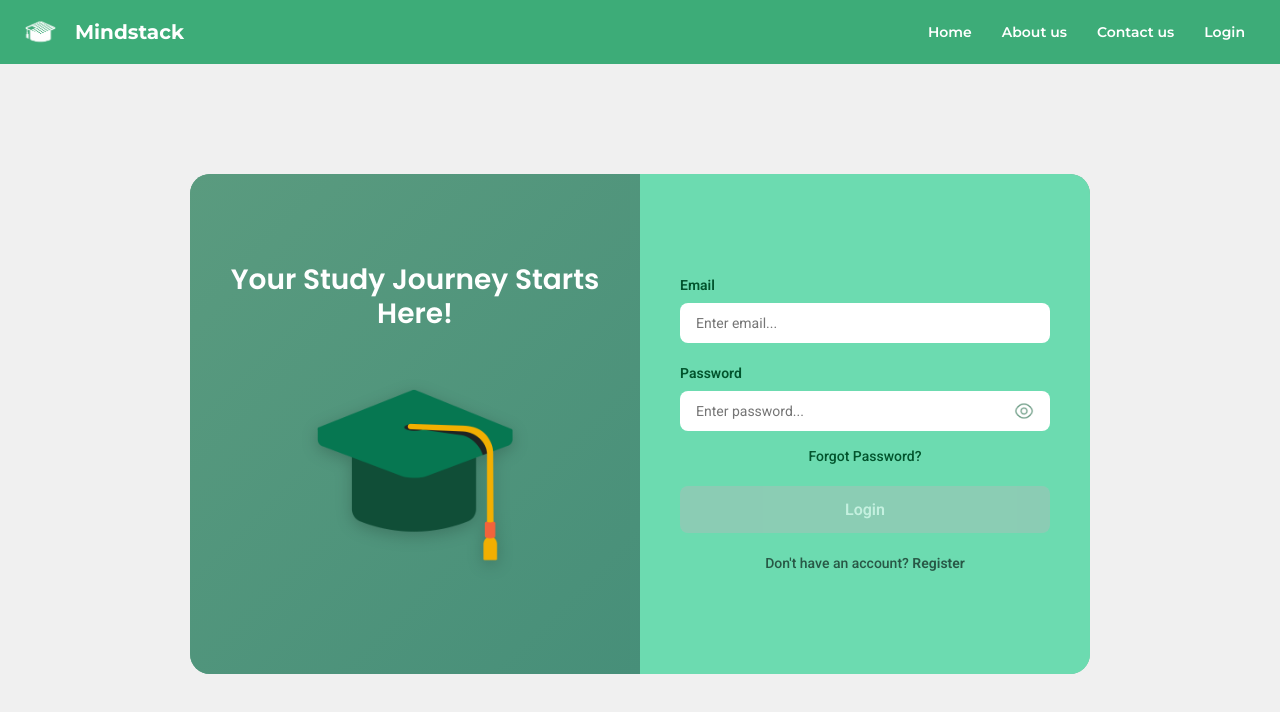
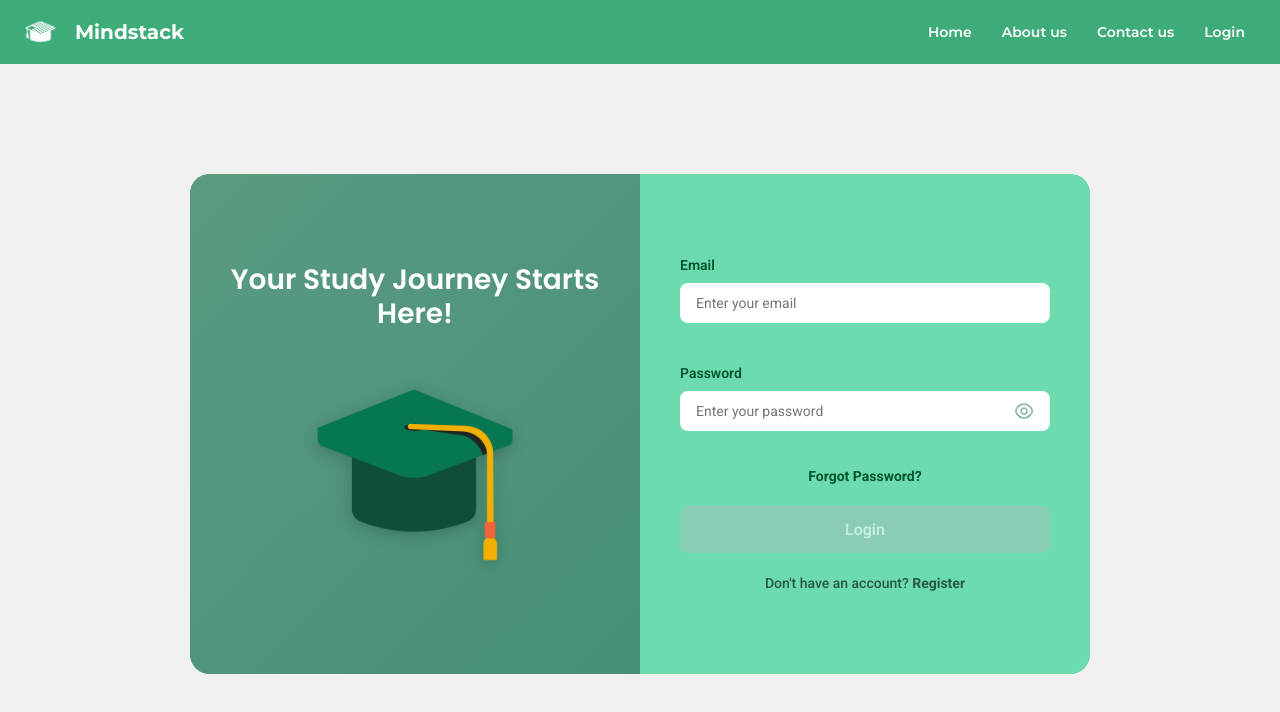
Before and after one commit to PUP-BSIT/project-techy-blinders-v2, an Angular app in the folder front-end/mind_stack/: page /login in a window 1280 px wide. Shown: the top 712 px of the page. Built offline with nearby package versions, Linux system fonts and the light colour scheme.

Commit message:
fix: error validation and validators

```diff
--- a/front-end/mind_stack/src/app/pages/login-page/login-page.html
+++ b/front-end/mind_stack/src/app/pages/login-page/login-page.html
@@ -16,14 +16,13 @@
 
         <div class="login-form">
         <form [formGroup]="loginForm" (ngSubmit)="login()">
-            <!-- Email -->
             <div class="email-class">
                 <div><label>Email</label></div>
-                <input formControlName="email" type="text" placeholder="Enter email...">
+                <input formControlName="email" type="text" placeholder="Enter your email">
 
                 @if (emailControl?.touched) {
                     @if(emailControl?.errors?.['required']) {
-                        <p class="validators-message">Enter your email</p>
+                        <p class="validators-message">Email is Required</p>
                     } @else if (emailControl?.errors?.['email']) {
                         <p class="validators-message">Invalid email format</p>
                     }
@@ -34,7 +33,7 @@
             <div class="password-class">
                 <div><label>Password</label></div>
                 <div class="password-input-container">
-                    <input formControlName="password" [type]="showPassword ? 'text' : 'password'" placeholder="Enter password...">
+                    <input formControlName="password" [type]="showPassword ? 'text' : 'password'" placeholder="Enter your password">
                     <button type="button" class="show-password-btn" (click)="togglePasswordVisibility()">
                         <img [src]="showPassword ? 'assets/unshow-password-icon.png' : 'assets/show-password-icon.png'"
                               [alt]="showPassword ? 'Hide password' : 'Show password'">
@@ -43,7 +42,7 @@
 
                 @if (passwordControl?.touched) {
                     @if(passwordControl?.errors?.['required']) {
-                        <p class="validators-message">Input a password</p>
+                        <p class="validators-message">Password is Required</p>
                     }
                 }
             </div>
@@ -51,6 +50,16 @@
             <!-- Error -->
             @if (errorMessage) {
                 <div class="error-message"><span>{{ errorMessage }}</span></div>
+            }
+
+            @if (loginForm.get('email')?.invalid && loginForm.get('email')?.touched) {
+                <div class="error-message"><span>{{ getEmailError() }}</span></div>
+
+            }
+
+            @if (loginForm.get('password')?.invalid && loginForm.get('password')?.touched) {
+                <div class="error-message"><span>{{ getPasswordError() }}</span></div>
+
             }
 
             <!-- Forgot password -->
--- a/front-end/mind_stack/src/app/pages/login-page/login-page.scss
+++ b/front-end/mind_stack/src/app/pages/login-page/login-page.scss
@@ -118,11 +118,15 @@
 }
 
 .email-class {
+    position: relative;
     margin-bottom: 20px;
+    padding-bottom: 20px;
 }
 
 .password-class {
+    position: relative;
     margin-bottom: 15px;
+    padding-bottom: 20px;
 }
 
 .login-form span {
@@ -137,8 +141,11 @@
     color: #d32f2f;
     font-size: 12px;
     font-weight: 500;
-    margin: 5px 0 0 0;
     font-family: "Roboto", sans-serif;
+    position: absolute;
+    margin-top: 2%;
+    left: 0;
+    right: 0;
 }
 
 .forgot-password {
@@ -148,7 +155,7 @@
 .forgot-password a {
     text-decoration: none;
     color: #02542d;
-    font-weight: 500;
+    font-weight: bolder;
     font-size: 14px;
     font-family: "Roboto", sans-serif;
 
@@ -170,7 +177,7 @@
 .register-class a {
     text-decoration: none;
     color: #285846;
-    font-weight: 600;
+    font-weight: bolder;
 
     &:hover {
         text-decoration: underline;
--- a/front-end/mind_stack/src/app/pages/login-page/login-page.ts
+++ b/front-end/mind_stack/src/app/pages/login-page/login-page.ts
@@ -29,7 +29,7 @@ export class LoginPage {
 
   constructor(private route: ActivatedRoute) {
     this.loginForm = this.fb.group({
-      email: ['', [Validators.required, Validators.email]],
+      email: ['', [Validators.required, Validators.email, Validators.maxLength(254)]],
       password: ['', [Validators.required]]
     });
 
@@ -68,8 +68,11 @@ export class LoginPage {
       },
       error: (err: HttpErrorResponse) => {
         this.isLoading = false;
+        if (this.loginForm.invalid) {
+          this.errorMessage = this.getEmailError() || this.getPasswordError();
+          return;
+        }
         if (err.status === 404) this.errorMessage = 'Email not found';
-        else if (err.status === 401) this.errorMessage = 'Invalid password';
         else this.errorMessage = 'Login failed. Try again.';
       }
     });
@@ -90,4 +93,28 @@ export class LoginPage {
   togglePasswordVisibility() {
     this.showPassword = !this.showPassword;
   }
+
+    getEmailError(): string {
+    const emailControl = this.loginForm.get('email');
+
+    if (emailControl?.hasError('required')) {
+      return 'Email is required';
+    }
+    if (emailControl?.hasError('email')) {
+      return 'Please enter a valid email address';
+    }
+    if (emailControl?.hasError('maxLength')) {
+      return 'Email must not exceed 254 characters';
+    }
+    return '';
+  }
+
+  getPasswordError(): string {
+    const passwordControl = this.loginForm.get('password');
+
+    if (passwordControl?.hasError('required')) {
+      return 'Password is required';
+    }
+    return '';
+  }
 }
```
